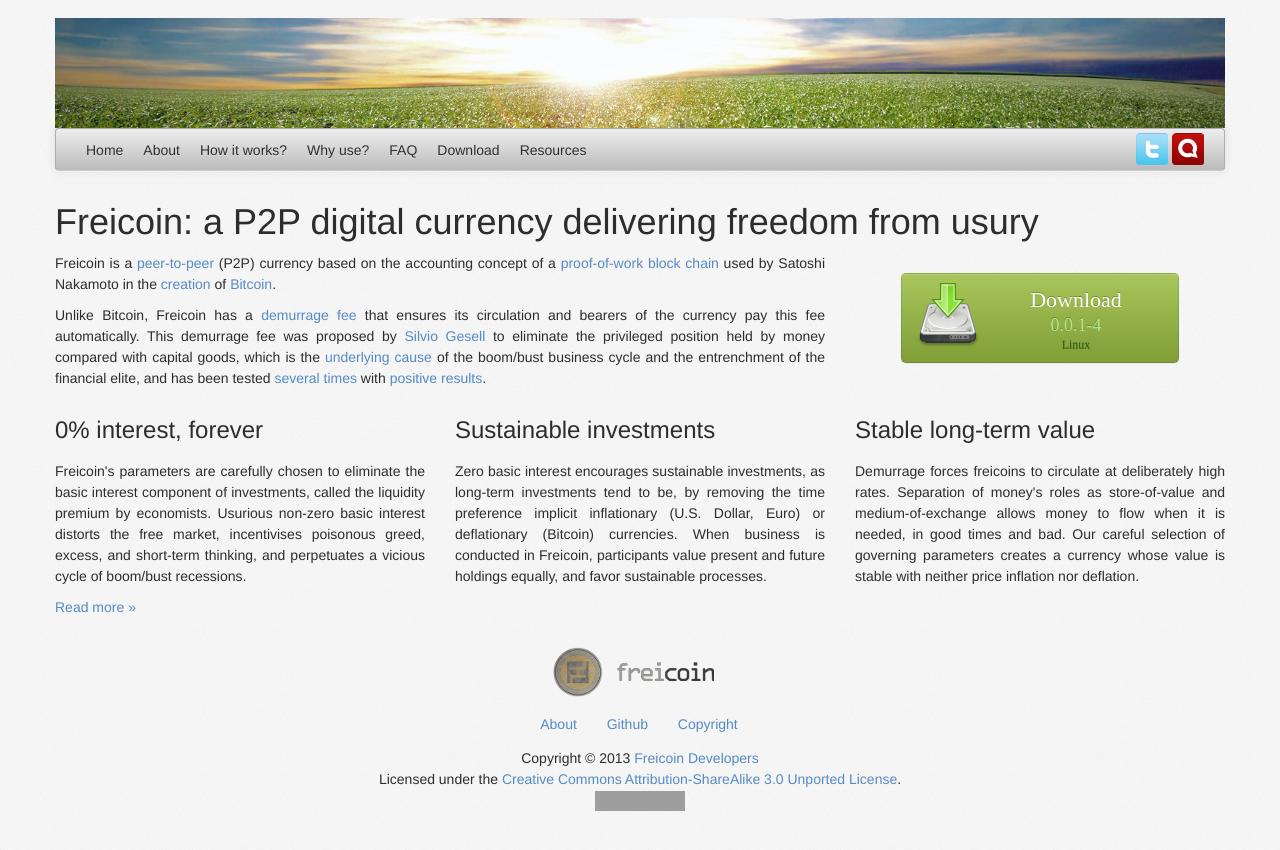
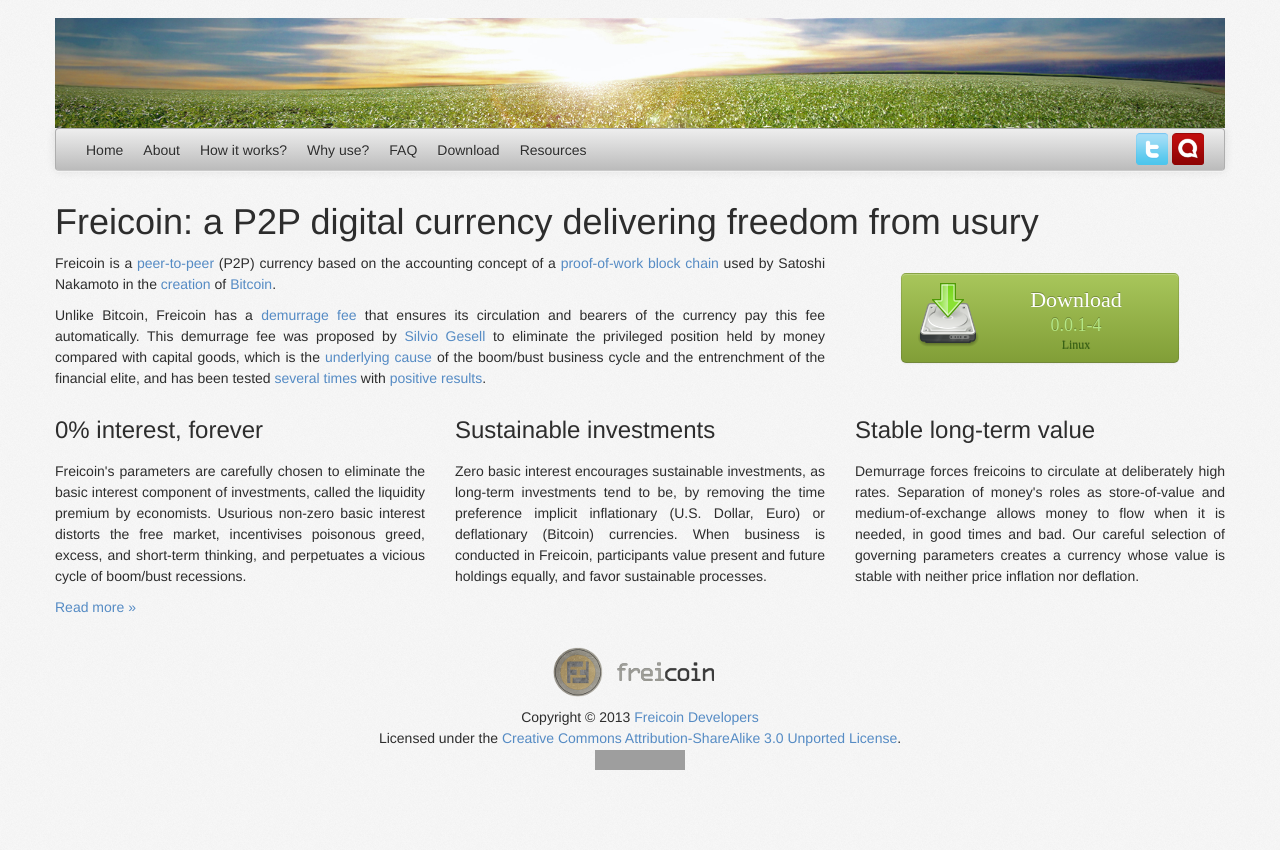
Before and after one commit to freicoin/freico.in, a Jekyll site: the page built from index.md, in a window 1280 px wide. Shown: the top 850 px of the page. Built offline with Jekyll 4.4.1, drawn with Linux system fonts in a browser that asks for light colours; nearby versions of some CDN libraries; some web fonts are replaced; comment, search, counter and statistics services are not loaded; grey boxes are pictures that could not be loaded.

Commit message:
Remove footer menu
We already have 'About' and 'Copyright' links at bottom of page,
and link to bugtracker on 'Resources' page.

```diff
--- a/_config.yml
+++ b/_config.yml
@@ -44,16 +44,6 @@
         -
             title: Resources
             url: /resources/index.html
-    footer:
-        -
-            title: About
-            url: /about/index.html
-        -
-            title: Github
-            url: https://github.com/freicoin/freicoin
-        -
-            title: Copyright
-            url: /copyright/index.html
 
 freicoin:
     version: 0.0.1-4
--- a/_layouts/default.html
+++ b/_layouts/default.html
@@ -509,14 +509,6 @@
         {% endif %}
       </p>
 
-      <ul class="nav nav-pills" id="menu-footer-nav">
-        {% assign menu = site.menu.footer %}
-        {% assign no_active = true %}
-        {% include enumerate_menu %}
-        {% assign menu = nil %}
-        {% assign no_active = nil %}
-      </ul>
-
       <p id="copyright-footer">
         {% if copyright %}
           <span id="copyright" class="copyright">Copyright &copy; {{ site.time | date:"%Y" }} <a href="{% if author.url %}{{ author.url }}{% elsif author.email %}mailto:{{ author.email }}{% else %}/copyright/{% endif %}">{{ author.name }}</a><br />
```
